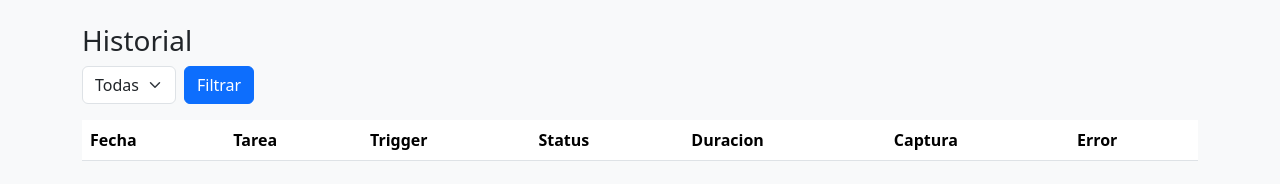
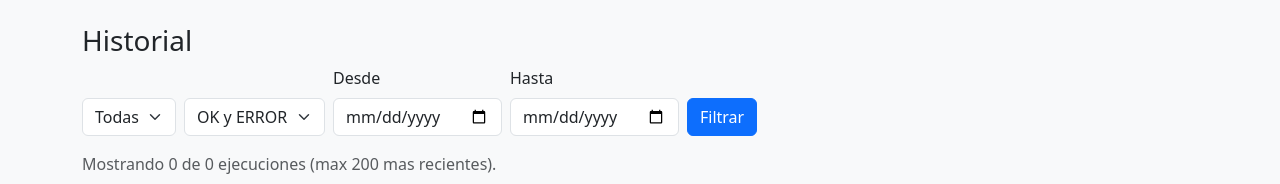
Before and after one commit to psdani9xo/webshot-mailer, a Flask app: page /runs in a window 1280 px wide. Shown: the part 58-242 px from the top of the page. Run offline with Flask 3, Linux system fonts and the light colour scheme; lists and menus that the app fills with data are empty; parts of the project's set-up code (start-up, migrations or seed data) failed here and were passed over.

Commit message:
Add date range filters to run history

```diff
--- a/app.py
+++ b/app.py
@@ -97,12 +97,42 @@ def create_app():
     @app.get("/runs")
     def runs():
         task_id = request.args.get("task_id", type=int)
+        status = request.args.get("status", "").strip().upper()
+        from_date = request.args.get("from_date", "").strip()
+        to_date = request.args.get("to_date", "").strip()
+
         q = Run.query
         if task_id:
             q = q.filter_by(task_id=task_id)
+        if status in {"OK", "ERROR"}:
+            q = q.filter_by(status=status)
+        if from_date:
+            try:
+                dt = datetime.strptime(from_date, "%Y-%m-%d")
+                q = q.filter(Run.started_at >= dt)
+            except ValueError:
+                from_date = ""
+        if to_date:
+            try:
+                dt = datetime.strptime(to_date, "%Y-%m-%d") + timedelta(days=1)
+                q = q.filter(Run.started_at < dt)
+            except ValueError:
+                to_date = ""
+
+        total = q.count()
         rows = q.order_by(Run.id.desc()).limit(200).all()
         tasks = Task.query.order_by(Task.name.asc()).all()
-        return render_template("runs.html", runs=rows, tasks=tasks, task_id=task_id)
+        return render_template(
+            "runs.html",
+            runs=rows,
+            tasks=tasks,
+            task_id=task_id,
+            status=status if status in {"OK", "ERROR"} else "",
+            from_date=from_date,
+            to_date=to_date,
+            total_runs=total,
+            shown=len(rows),
+        )
 
     @app.get("/tasks/new")
     def task_new():
--- a/templates/runs.html
+++ b/templates/runs.html
@@ -2,7 +2,7 @@
 {% block content %}
 <h3>Historial</h3>
 
-<form class="row g-2 mb-3">
+<form class="row g-2 mb-3 align-items-end">
   <div class="col-auto">
     <select name="task_id" class="form-select">
       <option value="">Todas</option>
@@ -12,9 +12,34 @@
     </select>
   </div>
   <div class="col-auto">
+    <select name="status" class="form-select">
+      <option value="">OK y ERROR</option>
+      <option value="OK" {% if status=='OK' %}selected{% endif %}>Solo OK</option>
+      <option value="ERROR" {% if status=='ERROR' %}selected{% endif %}>Solo ERROR</option>
+    </select>
+  </div>
+  <div class="col-auto">
+    <label class="form-label">Desde</label>
+    <input type="date" name="from_date" value="{{from_date}}" class="form-control" />
+  </div>
+  <div class="col-auto">
+    <label class="form-label">Hasta</label>
+    <input type="date" name="to_date" value="{{to_date}}" class="form-control" />
+  </div>
+  <div class="col-auto">
     <button class="btn btn-primary" type="submit">Filtrar</button>
   </div>
 </form>
+
+<div class="mb-2 text-muted">
+  Mostrando {{shown}} de {{total_runs}} ejecuciones (max 200 mas recientes).
+  {% if status %}
+    Filtro de estado: <strong>{{status}}</strong>.
+  {% endif %}
+  {% if from_date or to_date %}
+    Rango: <strong>{{from_date or 'inicio'}}</strong> a <strong>{{to_date or 'ahora'}}</strong>.
+  {% endif %}
+</div>
 
 <table class="table table-striped bg-white">
   <thead>
```
